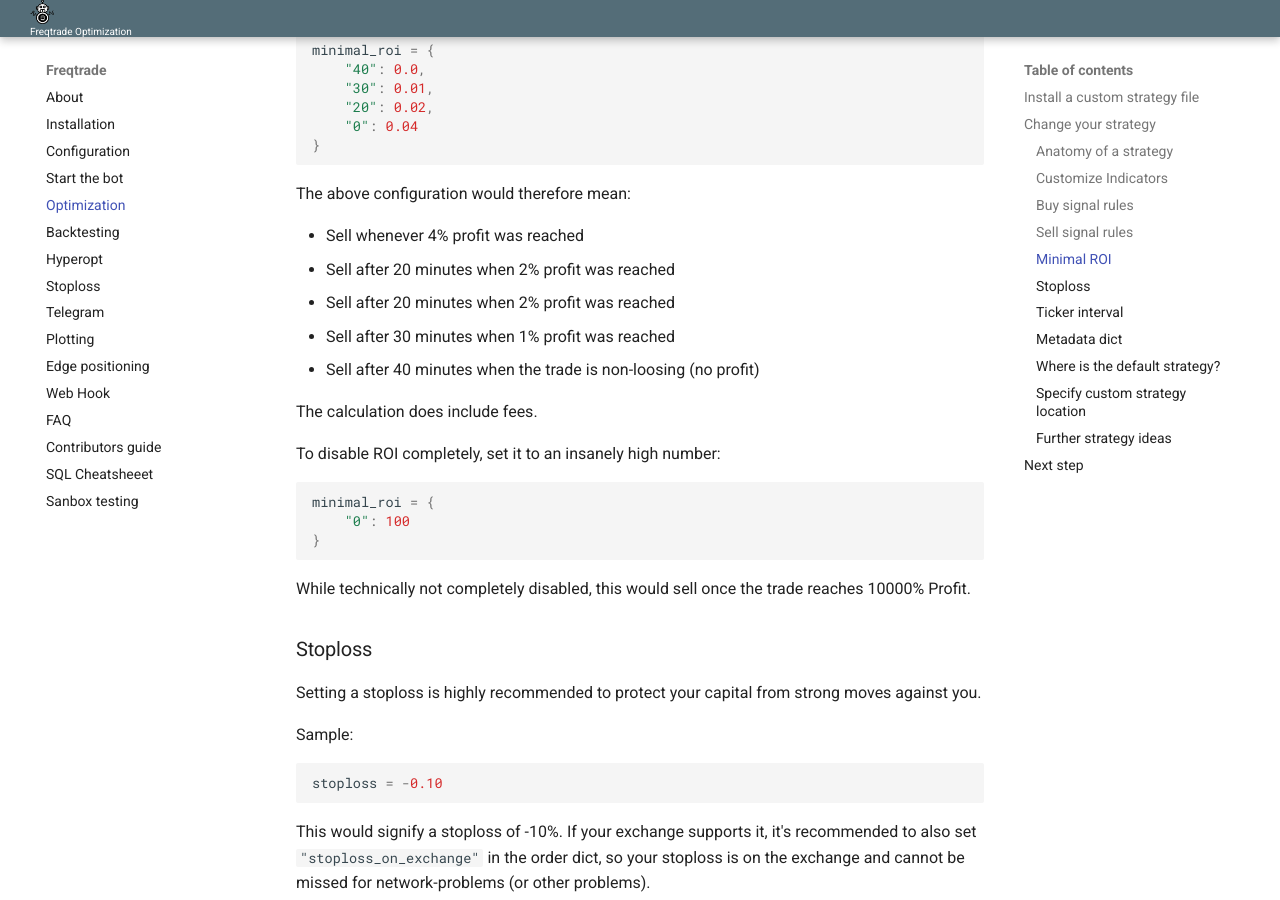
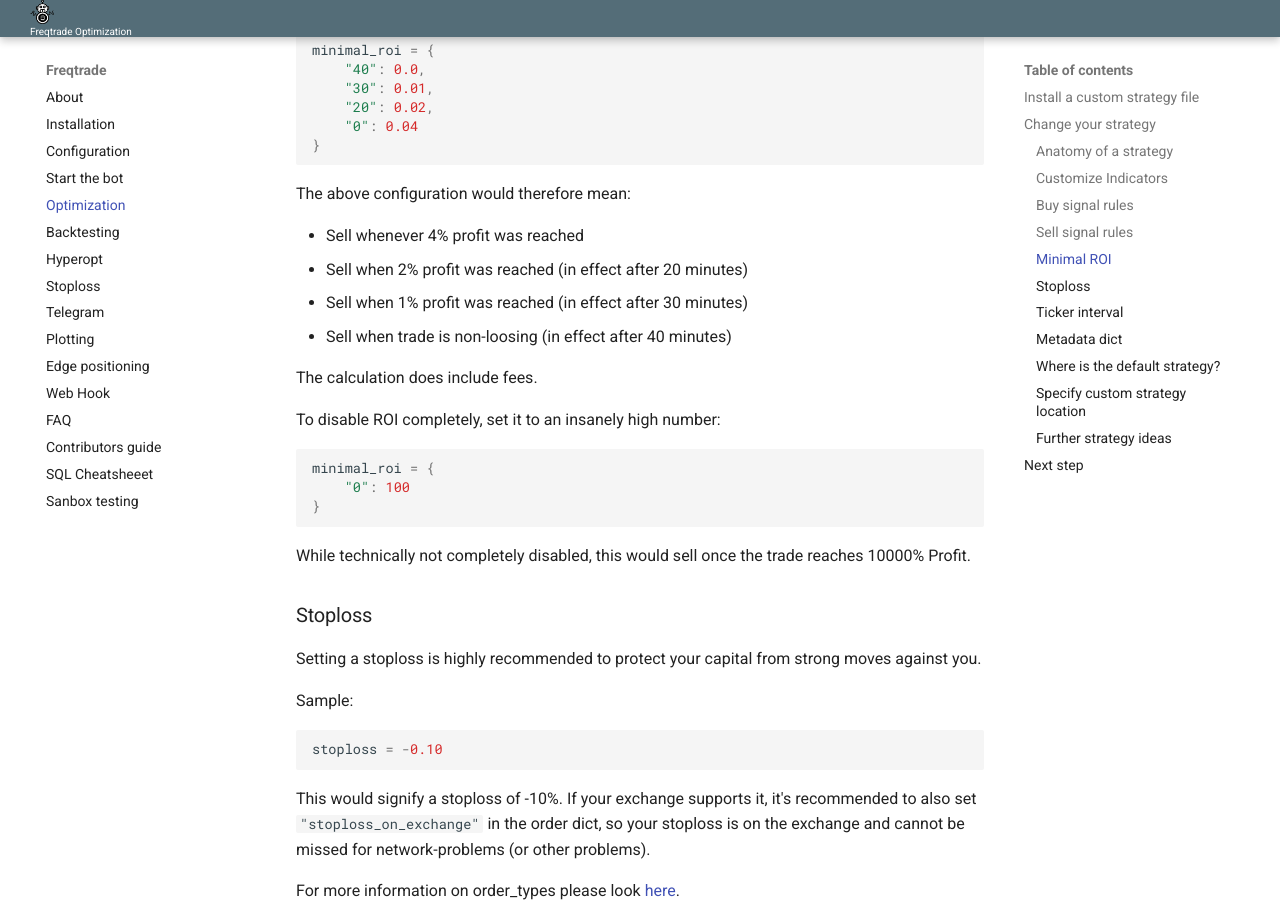
Before and after one commit to jacksonmori755/Crypto-trading-bot, an MkDocs documentation site: the page built from docs/bot-optimization.md, in a window 1280 px wide and 900 px high, scrolled down 3988 px. Built offline with MkDocs 1.6.1 and Material for MkDocs 9.7.7, drawn with Linux system fonts in a browser that asks for light colours.

Commit message:
Clarify documentation

```diff
--- a/docs/bot-optimization.md
+++ b/docs/bot-optimization.md
@@ -179,10 +179,9 @@ minimal_roi = {
 The above configuration would therefore mean:
 
 - Sell whenever 4% profit was reached
-- Sell after 20 minutes when 2% profit was reached
-- Sell after 20 minutes when 2% profit was reached
-- Sell after 30 minutes when 1% profit was reached
-- Sell after 40 minutes when the trade is non-loosing (no profit)
+- Sell when 2% profit was reached (in effect after 20 minutes)
+- Sell when 1% profit was reached (in effect after 30 minutes)
+- Sell when trade is non-loosing (in effect after 40 minutes)
 
 The calculation does include fees.
 
```
